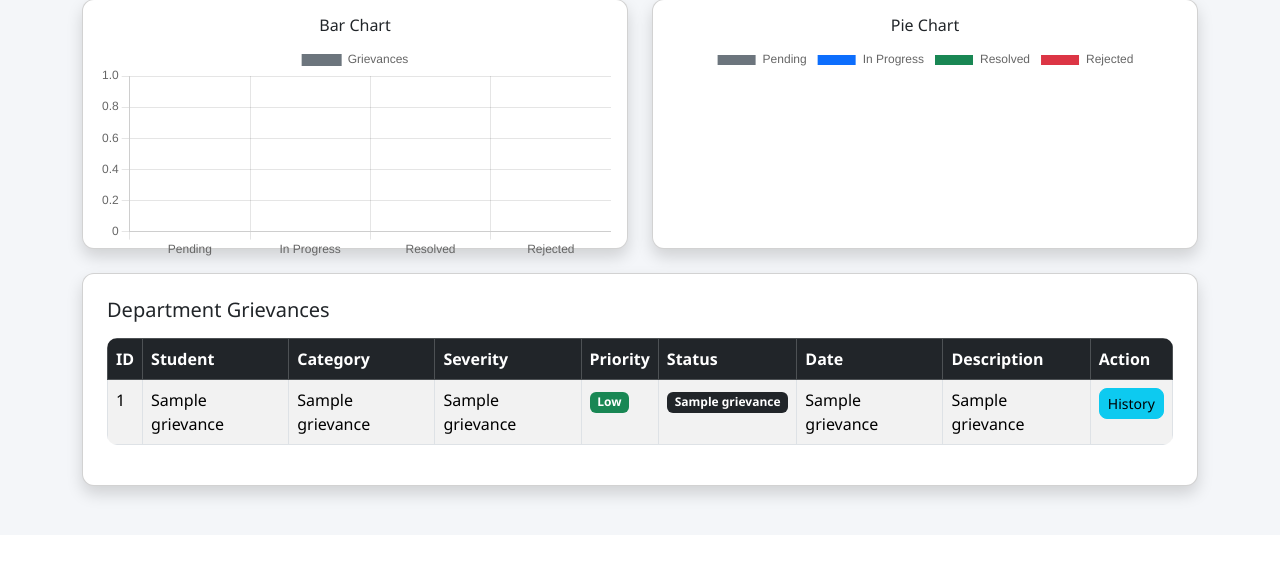
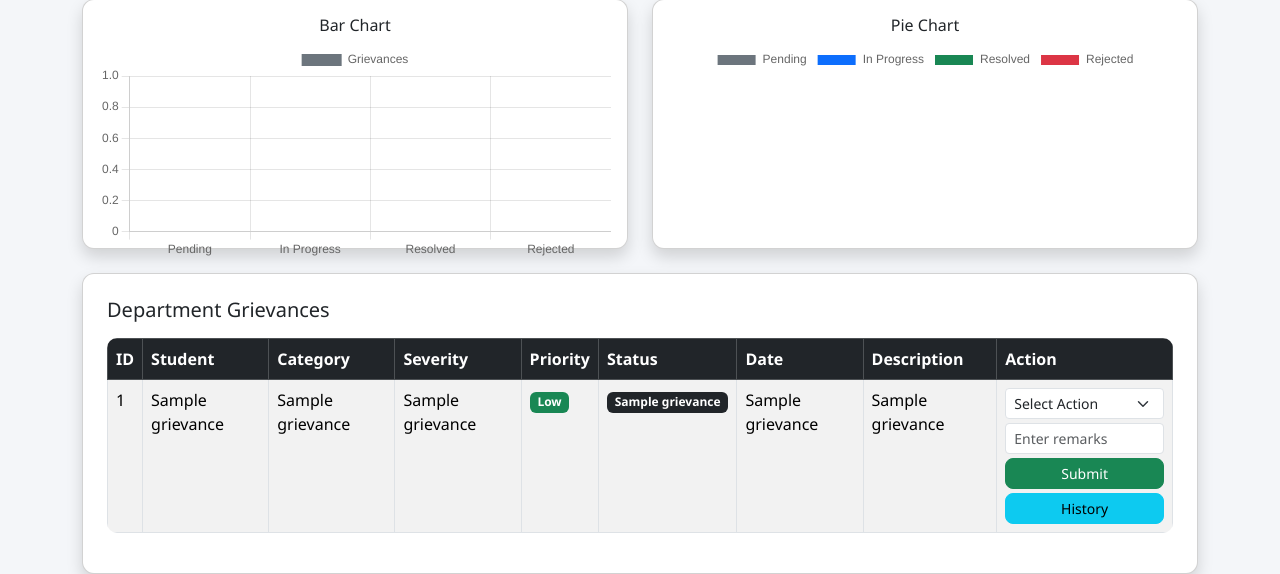
Before and after one commit to subhashreec1013-spec/sgms_project, a Flask app: template templates/admin_dashboard.html in a window 1280 px wide. Shown: the part 265-839 px from the top of the page. Before the commit the page ends 771 px from the top, so only its background shows below. Run offline with Flask 3, Linux system fonts and the light colour scheme; the template is opened without the code that fills it: most values are stand-ins (such as "Sample title", 1, 10 or a date in 2020); some libraries are stand-ins or nearby versions.

Commit message:
new changes

```diff
--- a/templates/admin_dashboard.html
+++ b/templates/admin_dashboard.html
@@ -214,9 +214,47 @@ Export PDF Report
 <td style="max-width:250px;">{{ g[7] }}</td>
 
 <td>
-<a href="/view_history/{{ g[0] }}" class="btn btn-sm btn-info">
-History
-</a>
+
+{% set status = g[5]|lower %}
+
+{% if session.get('admin_level') == 4 %}
+
+    <!-- SUPER ADMIN (VIEW ONLY) -->
+    <span class="text-muted">Monitoring</span>
+    <a href="/view_history/{{ g[0] }}" class="btn btn-sm btn-info mt-1 w-100">History</a>
+
+{% elif status in ["resolved", "rejected"] %}
+
+    <!-- COMPLETED -->
+    <span class="text-success fw-bold">✔ Completed</span>
+    <a href="/view_history/{{ g[0] }}" class="btn btn-sm btn-info mt-1 w-100">History</a>
+
+{% else %}
+
+    <!-- ACTION FORM FOR OTHER ADMINS -->
+    <form method="POST" action="/resolve/{{ g[0] }}">
+
+        <select name="action" class="form-select form-select-sm mb-1" required>
+            <option value="">Select Action</option>
+            <option value="Resolved">Resolve</option>
+            <option value="Rejected">Reject</option>
+            <option value="Escalated">Escalate</option>
+        </select>
+
+        <input type="text" name="remarks"
+        class="form-control form-control-sm mb-1"
+        placeholder="Enter remarks" required>
+
+        <button type="submit" class="btn btn-sm btn-success w-100">
+            Submit
+        </button>
+
+    </form>
+
+    <a href="/view_history/{{ g[0] }}" class="btn btn-sm btn-info mt-1 w-100">History</a>
+
+{% endif %}
+
 </td>
 
 </tr>
```
